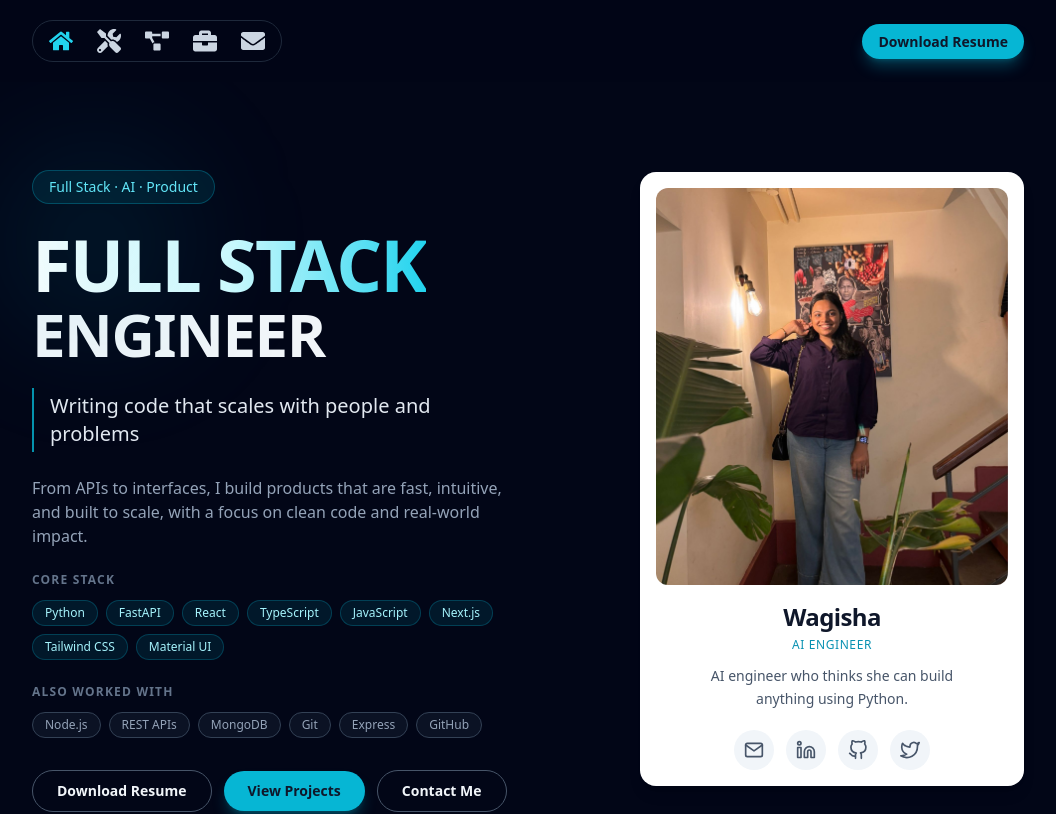
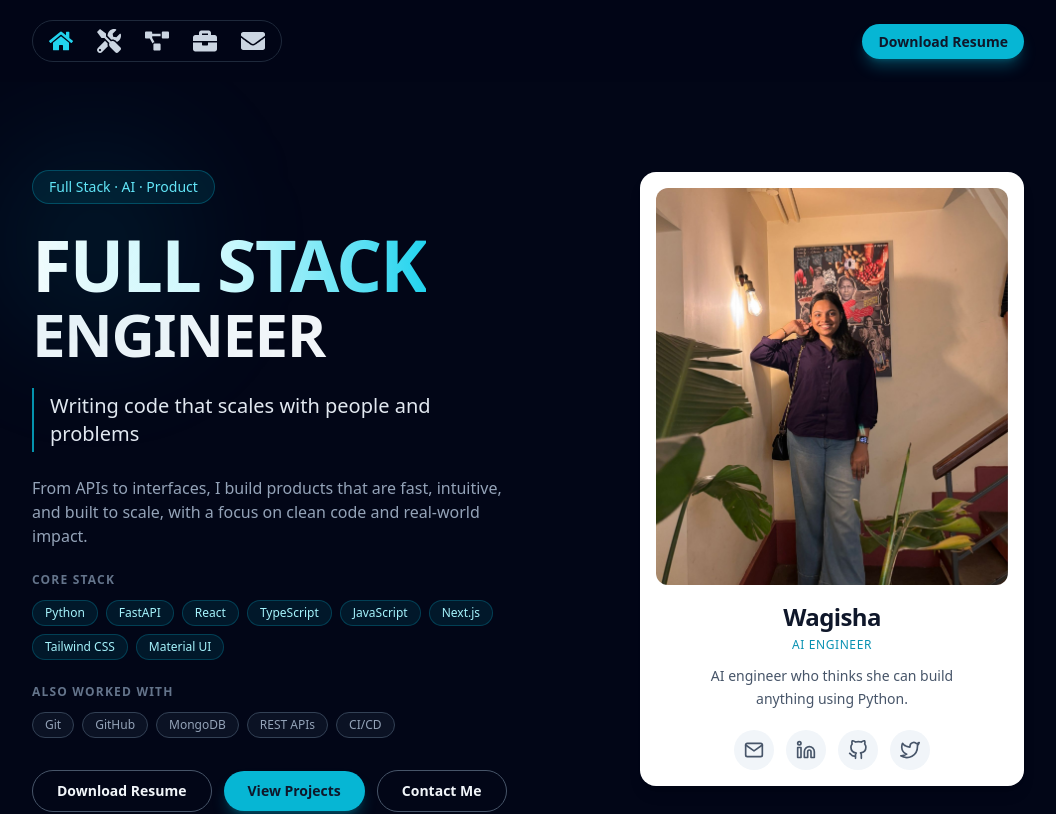
Before and after one commit to Wagisha29/Wagisha-portfolio, a React (Vite) app: page / in a window 1280 px wide. Shown: the top 814 px of the page, without its empty margins (112-1168 px from the left). Built offline with nearby package versions, Linux system fonts and the light colour scheme.

Commit message:
added also worked on part in hero section

```diff
--- a/src/components/Hero.jsx
+++ b/src/components/Hero.jsx
@@ -12,12 +12,11 @@ const coreStack = [
 ];
 
 const supportingStack = [
-  "Node.js",
+  "Git",
+  "GitHub",
+  "MongoDB",
   "REST APIs",
-  "MongoDB",
-  "Git",
-  "Express",
-  "GitHub",
+  "CI/CD",
 ];
 
 function Hero() {
```
